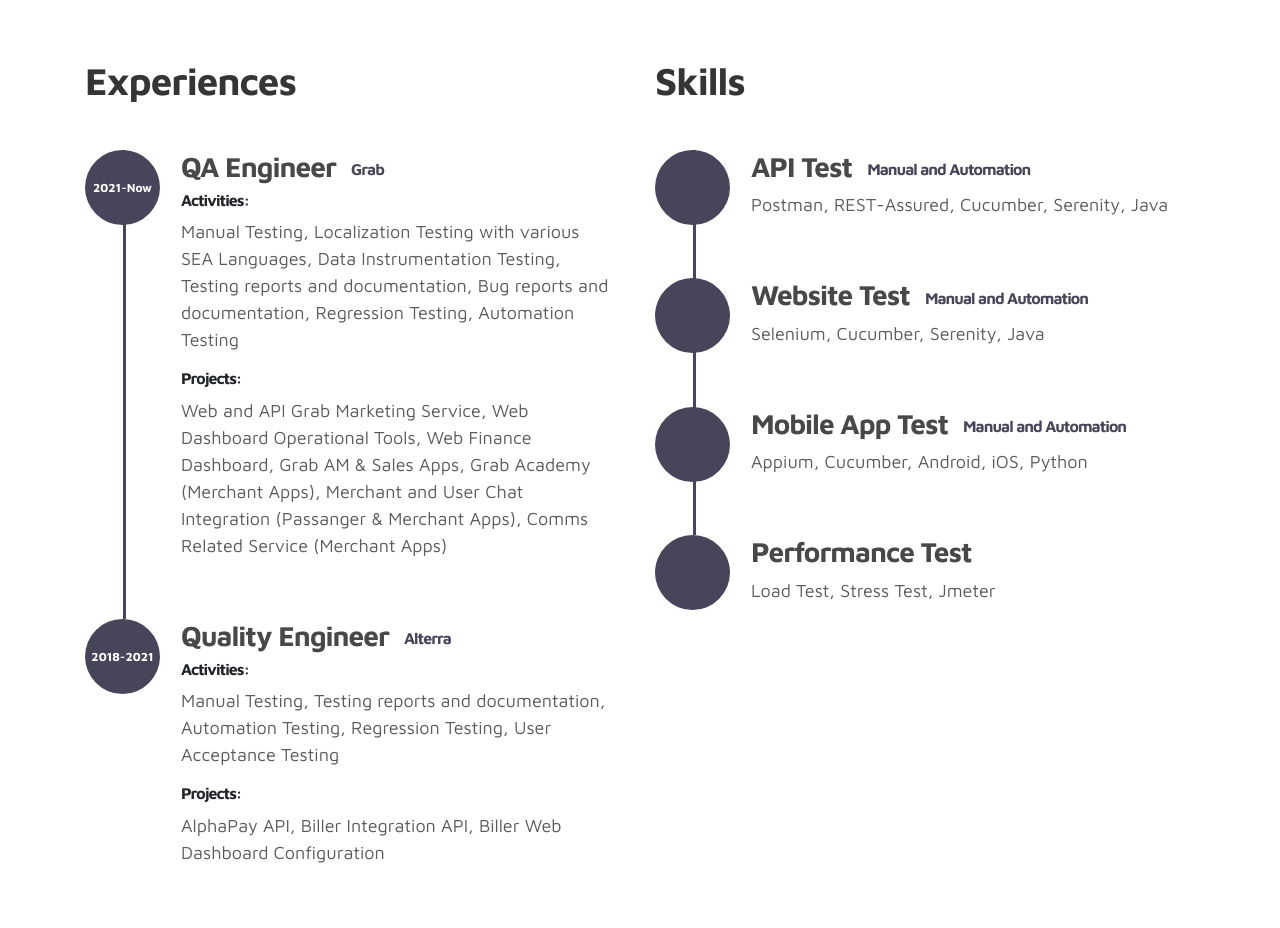
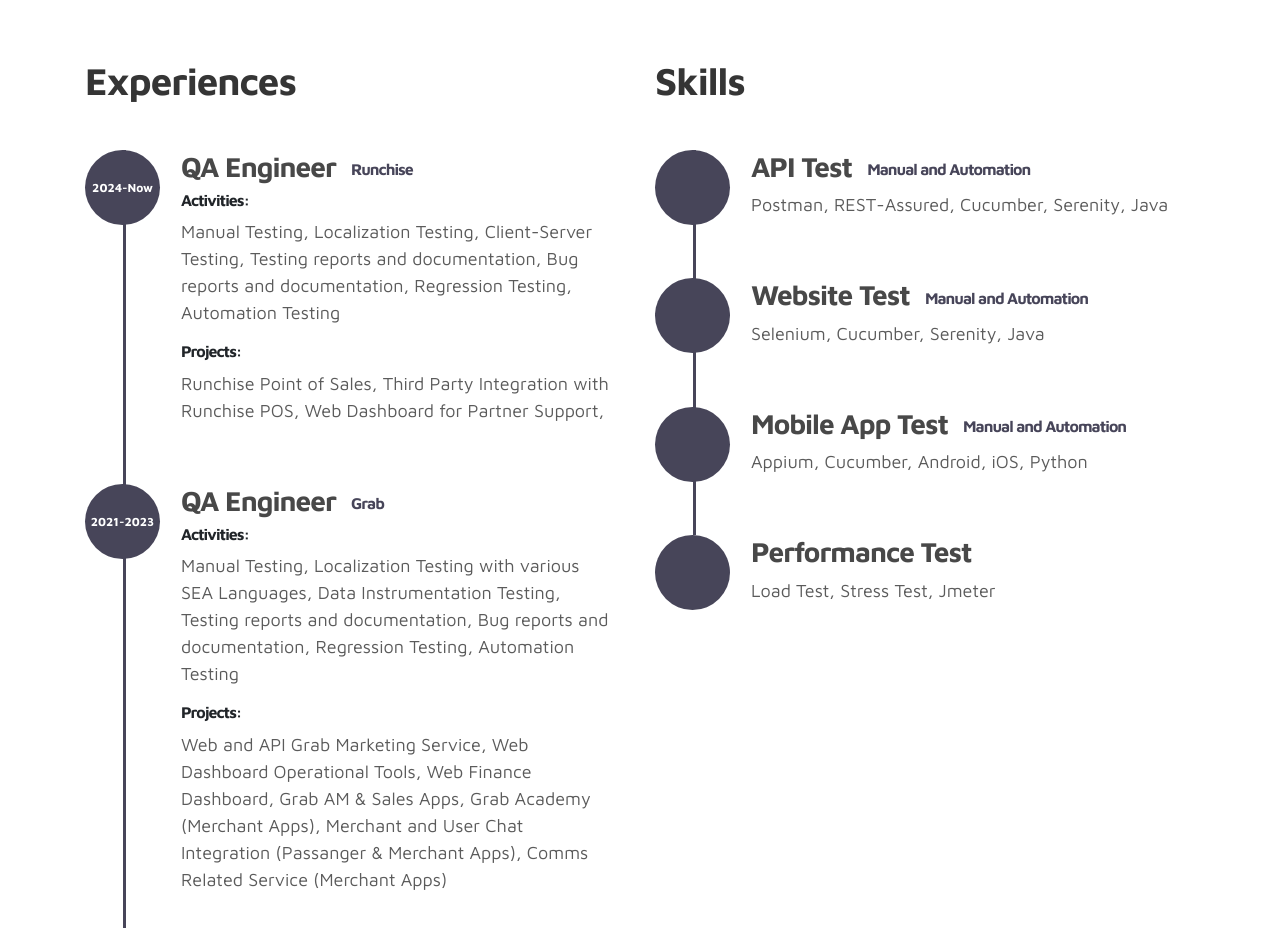
Before and after one commit to ronyaldc/ronyaldc.github.io, a plain HTML site: page index.html in a window 1280 px wide. Shown: the part 1540-2468 px from the top of the page. Drawn offline with Linux system fonts and the light colour scheme.

Commit message:
new update profile

```diff
--- a/index.html
+++ b/index.html
@@ -86,7 +86,7 @@ https://www.tooplate.com/view/2115-marvel
                         <p>Maintain a good quality of product is a challenge. I am highly energetic in API, mobile and website testing.</p>
 
                         <div class="custom-btn-group mt-4">
-                          <a href="https://drive.google.com/file/d/1n9jjPk7-TpCDpmJhgMIbP3QuYRhaGLgt/view?usp=sharing" class="btn mr-lg-2 custom-btn"><i class='uil uil-file-alt'></i> Download Resume</a>
+                          <a href="https://drive.google.com/file/d/1zYYQre0EqkExGkaSZ5lWYmpN1E7uQw3A" class="btn mr-lg-2 custom-btn"><i class='uil uil-file-alt'></i> Download Resume</a>
                         </div>
                     </div>
                 </div>
@@ -147,10 +147,22 @@ https://www.tooplate.com/view/2115-marvel
                   <h2 class="mb-4">Experiences</h2>
 
                     <div class="timeline">
+                        <div class="timeline-wrapper">
+                            <div class="timeline-yr">
+                                <span>2024-Now</span>
+                            </div>
+                            <div class="timeline-info">
+                                <h3><span>QA Engineer<small>Runchise</small></span></h3>
+                                <h6>Activities:</h6>
+                                <p>Manual Testing, Localization Testing, Client-Server Testing, Testing reports and documentation, Bug reports and documentation, Regression Testing, Automation Testing</p>
+                                <h6>Projects:</h6>
+                                <p>Runchise Point of Sales, Third Party Integration with Runchise POS, Web Dashboard for Partner Support, </p>
+                            </div>
+                        </div>
 
                         <div class="timeline-wrapper">
                             <div class="timeline-yr">
-                                <span>2021-Now</span>
+                                <span>2021-2023</span>
                             </div>
                             <div class="timeline-info">
                                 <h3><span>QA Engineer<small>Grab</small></span></h3>
```
